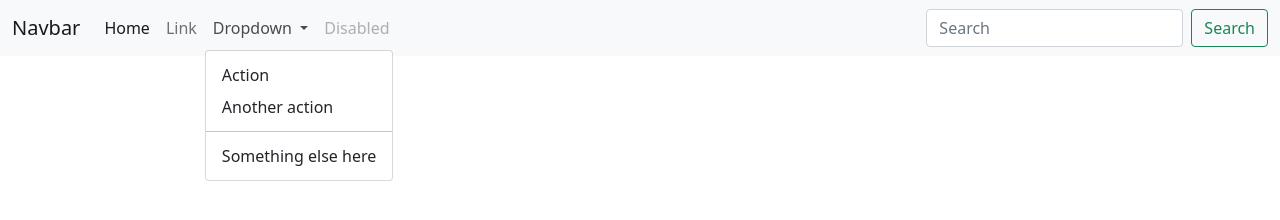
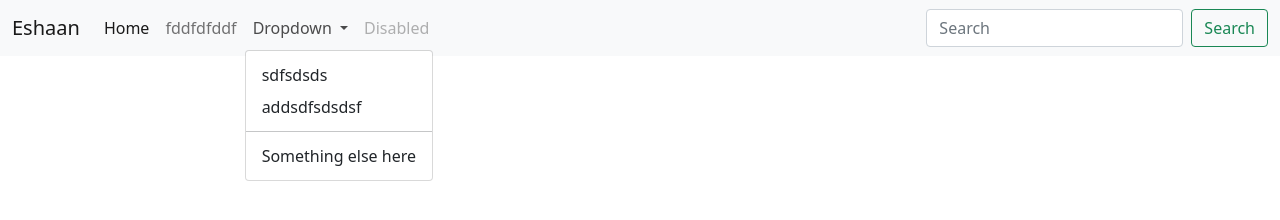
Before and after one commit to kauramyy/textoptimizer, a plain HTML site: page index.html in a window 1280 px wide. Both pictures are taken after a click on the button "Dropdown". Drawn offline with nearby package versions, Linux system fonts and the light colour scheme.

Commit message:
eshaan has changed structure

```diff
--- a/index.html
+++ b/index.html
@@ -13,7 +13,7 @@
   <body>
     <nav class="navbar navbar-expand-lg navbar-light bg-light">
         <div class="container-fluid">
-          <a class="navbar-brand" href="#">Navbar</a>
+          <a class="navbar-brand" href="#">Eshaan</a>
           <button class="navbar-toggler" type="button" data-bs-toggle="collapse" data-bs-target="#navbarSupportedContent" aria-controls="navbarSupportedContent" aria-expanded="false" aria-label="Toggle navigation">
             <span class="navbar-toggler-icon"></span>
           </button>
@@ -23,15 +23,15 @@
                 <a class="nav-link active" aria-current="page" href="#">Home</a>
               </li>
               <li class="nav-item">
-                <a class="nav-link" href="#">Link</a>
+                <a class="nav-link" href="#">fddfdfddf</a>
               </li>
               <li class="nav-item dropdown">
                 <a class="nav-link dropdown-toggle" href="#" id="navbarDropdown" role="button" data-bs-toggle="dropdown" aria-expanded="false">
                   Dropdown
                 </a>
                 <ul class="dropdown-menu" aria-labelledby="navbarDropdown">
-                  <li><a class="dropdown-item" href="#">Action</a></li>
-                  <li><a class="dropdown-item" href="#">Another action</a></li>
+                  <li><a class="dropdown-item" href="#">sdfsdsds</a></li>
+                  <li><a class="dropdown-item" href="#">addsdfsdsdsf</a></li>
                   <li><hr class="dropdown-divider"></li>
                   <li><a class="dropdown-item" href="#">Something else here</a></li>
                 </ul>
```
